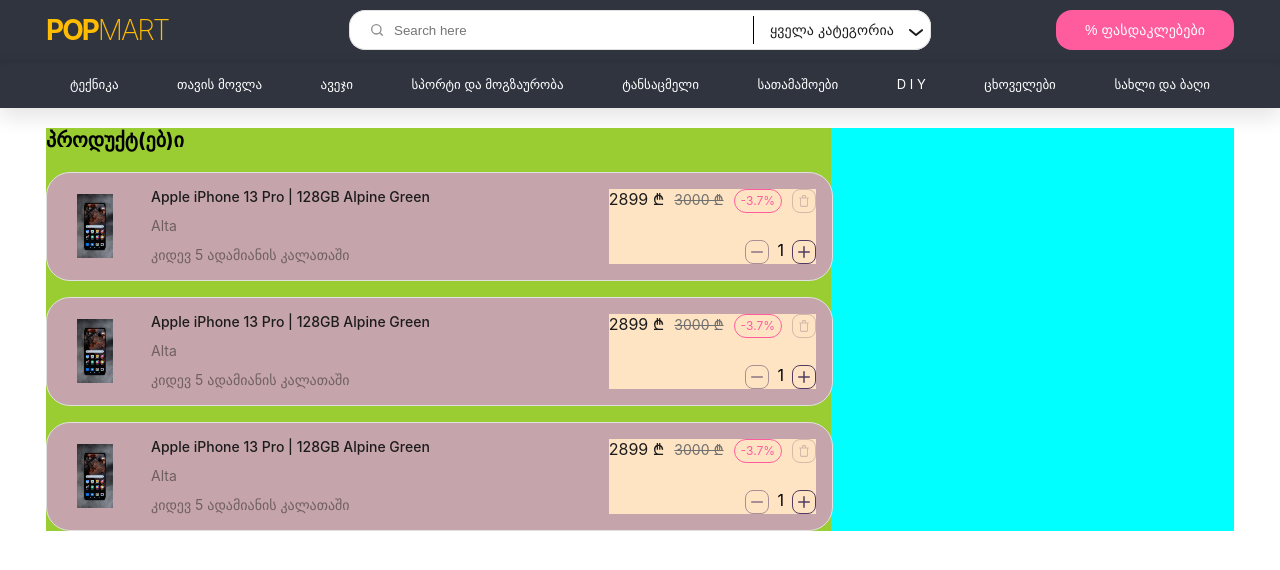
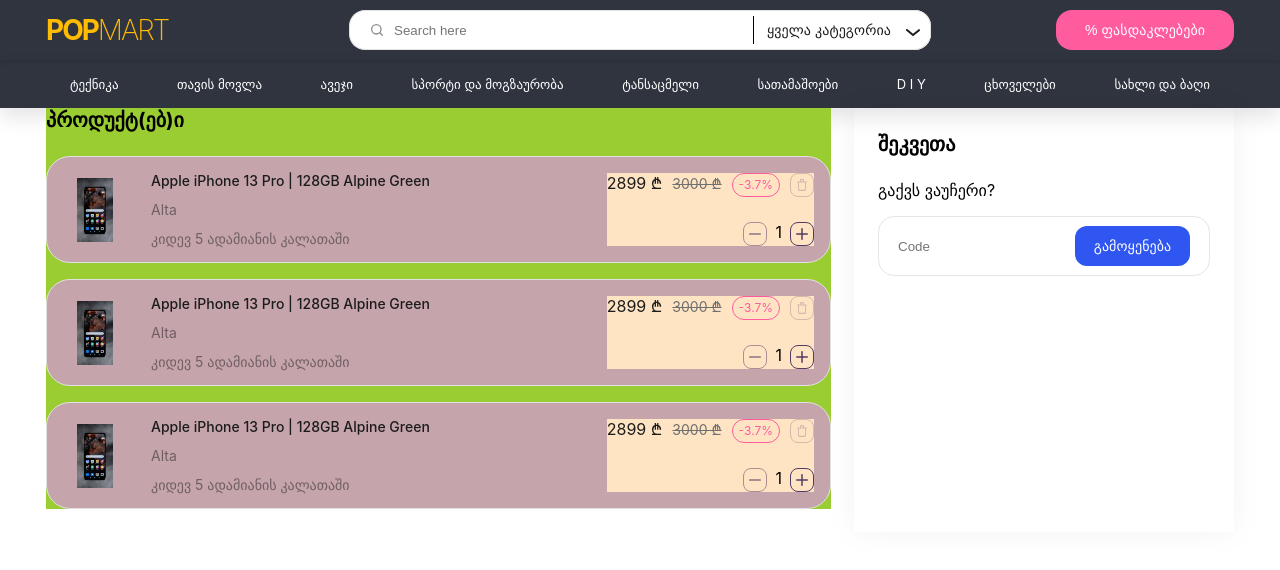
Before and after one commit to Gaga-Demetrashvili/PopMart-Checkout-Page, a React (Create React App) app: page / in a window 1280 px wide. Shown: the top 570 px of the page. Built offline with nearby package versions, Linux system fonts and the light colour scheme.

Commit message:
added order component and made some adjustments of previous UI

```diff
--- a/src/assets/styles/_variables.scss
+++ b/src/assets/styles/_variables.scss
@@ -13,7 +13,11 @@
 
 $box-shadow-color: #0000001a;
 
+$promotion-border-color-default: #e6e6e6;
+$order-container-box-shadow: #0000000d;
+
 $btn-color-pink: #ff5c9e;
+$btn-promotion-color: #2f56f1;
 $btn-categories-hover-color: #e1e1e1;
 $category-btn-text-color: #1c1c1c;
 $btn-remove-color: rgb(81, 60, 99, 0.5);
--- a/src/components/button/button.component.jsx
+++ b/src/components/button/button.component.jsx
@@ -4,12 +4,14 @@
 export const BUTTON_TYPE_CLASSES = {
   pink: "pink",
   categories: "categories",
+  promotion: "promotion",
 };
 
 const getButton = buttonType =>
   ({
     [BUTTON_TYPE_CLASSES.pink]: "btn-pink",
     [BUTTON_TYPE_CLASSES.categories]: "btn-categories",
+    [BUTTON_TYPE_CLASSES.promotion]: "btn-promotion",
   }[buttonType]);
 
 const Button = ({ text, style }) => {
--- a/src/components/button/button.styles.scss
+++ b/src/components/button/button.styles.scss
@@ -90,3 +90,13 @@
     backface-visibility: hidden;
   }
 }
+
+.btn-promotion {
+  @extend %btn-base;
+  width: 115px;
+  height: 40px;
+  background-color: $btn-promotion-color;
+  color: $color-white;
+  padding: 12px 18px;
+  border-radius: 12px;
+}
--- a/src/components/checkout-item/checkout-item.component.jsx
+++ b/src/components/checkout-item/checkout-item.component.jsx
@@ -99,7 +99,7 @@
                     transform="translate(4 4)"
                     fill="none"
                     stroke="#513c63"
-                    stroke-width="1"
+                    strokeWidth="1"
                   >
                     <rect width="24" height="24" rx="8" stroke="none" />
                     <rect
@@ -171,7 +171,7 @@
                     transform="translate(3.964 4)"
                     fill="none"
                     stroke="#513c63"
-                    stroke-width="1"
+                    strokeWidth="1"
                   >
                     <rect width="24" height="24" rx="8" stroke="none" />
                     <rect
--- a/src/components/main/main.component.jsx
+++ b/src/components/main/main.component.jsx
@@ -2,12 +2,18 @@
 
 import "./main.styles.scss";
 import CheckoutLeft from "../checkout-left/checkout-left.component";
+import Order from "../order/order.component";
 
 const Main = () => {
   return (
     <main className="main__content">
-      <div className="main__content__left">
-        <CheckoutLeft />
+      <div className="main__content__container">
+        <div className="main__content__container__left">
+          <CheckoutLeft />
+        </div>
+        <div className="main__content__container__right">
+          <Order />
+        </div>
       </div>
     </main>
   );
--- a/src/components/main/main.styles.scss
+++ b/src/components/main/main.styles.scss
@@ -6,10 +6,22 @@
   padding: 0;
   margin: 0;
 
-  &__left {
-    max-width: 1188px;
-    height: auto;
-    background-color: aqua;
+  &__container {
+    width: 1188px;
     margin: 0 auto;
+    // background-color: aqua;
+    display: grid;
+    grid-template-columns: 775px 380px;
+    justify-content: space-between;
+
+    &__left {
+      height: auto;
+    }
+
+    &__right {
+      height: auto;
+      // background-color: chocolate;
+      right: 0;
+    }
   }
 }
--- /dev/null
+++ b/src/components/order/order.component.jsx
@@ -0,0 +1,23 @@
+/** @format */
+import Button from "../button/button.component";
+import { BUTTON_TYPE_CLASSES } from "../button/button.component";
+import "./order.styles.scss";
+
+const Order = () => {
+  return (
+    <div className="order__container">
+      <h3>შეკვეთა</h3>
+      <p>გაქვს ვაუჩერი?</p>
+      <div className="order__container__promotion">
+        <input
+          className="order__container__promotion__input"
+          placeholder="Code"
+          type="text"
+        />
+        <Button text="გამოყენება" style={BUTTON_TYPE_CLASSES.promotion} />
+      </div>
+    </div>
+  );
+};
+
+export default Order;
--- /dev/null
+++ b/src/components/order/order.styles.scss
@@ -0,0 +1,26 @@
+/** @format */
+@import "../../assets/styles/variables";
+
+.order__container {
+  height: 424px;
+  box-shadow: 0 0 30px $order-container-box-shadow;
+  padding: 24px 24px 32px 24px;
+
+  &__promotion {
+    width: 332px;
+    height: 60px;
+    border: 1px solid $promotion-border-color-default;
+    padding: 10px 16px;
+    border-radius: 16px;
+    display: flex;
+    justify-content: center;
+    align-items: center;
+    margin-top: 16px;
+    margin-bottom: 24px;
+
+    &__input {
+      outline: none;
+      border: none;
+    }
+  }
+}
--- a/src/index.css
+++ b/src/index.css
@@ -1,13 +1,26 @@
+/** @format */
+
+* {
+  margin: 0;
+  padding: 0;
+  box-sizing: border-box;
+}
+
+h3 {
+  margin-bottom: 24px;
+  font-size: 20px;
+}
+
 body {
   margin: 0;
-  font-family: -apple-system, BlinkMacSystemFont, 'Segoe UI', 'Roboto', 'Oxygen',
-    'Ubuntu', 'Cantarell', 'Fira Sans', 'Droid Sans', 'Helvetica Neue',
+  font-family: -apple-system, BlinkMacSystemFont, "Segoe UI", "Roboto", "Oxygen",
+    "Ubuntu", "Cantarell", "Fira Sans", "Droid Sans", "Helvetica Neue",
     sans-serif;
   -webkit-font-smoothing: antialiased;
   -moz-osx-font-smoothing: grayscale;
 }
 
 code {
-  font-family: source-code-pro, Menlo, Monaco, Consolas, 'Courier New',
+  font-family: source-code-pro, Menlo, Monaco, Consolas, "Courier New",
     monospace;
 }
```
